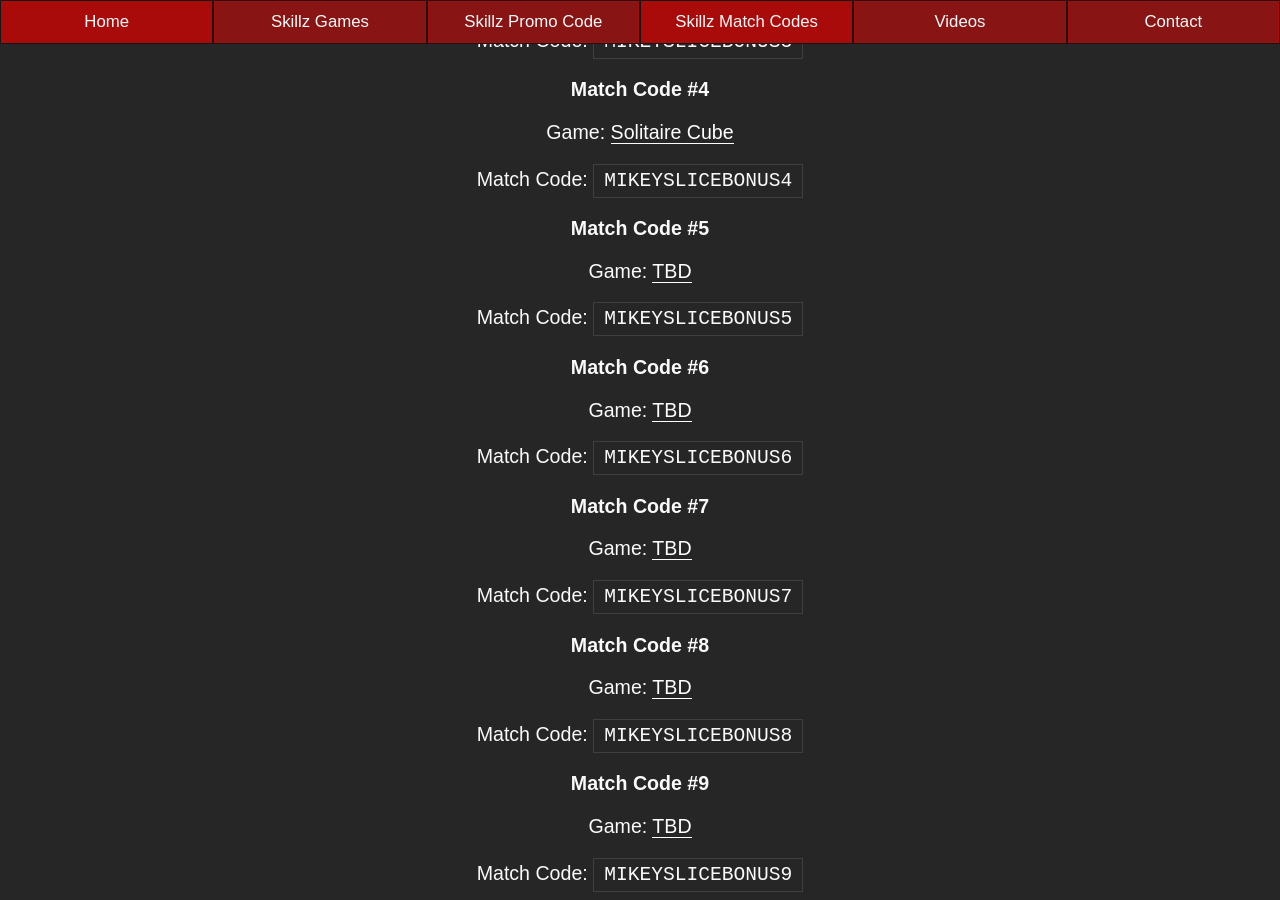
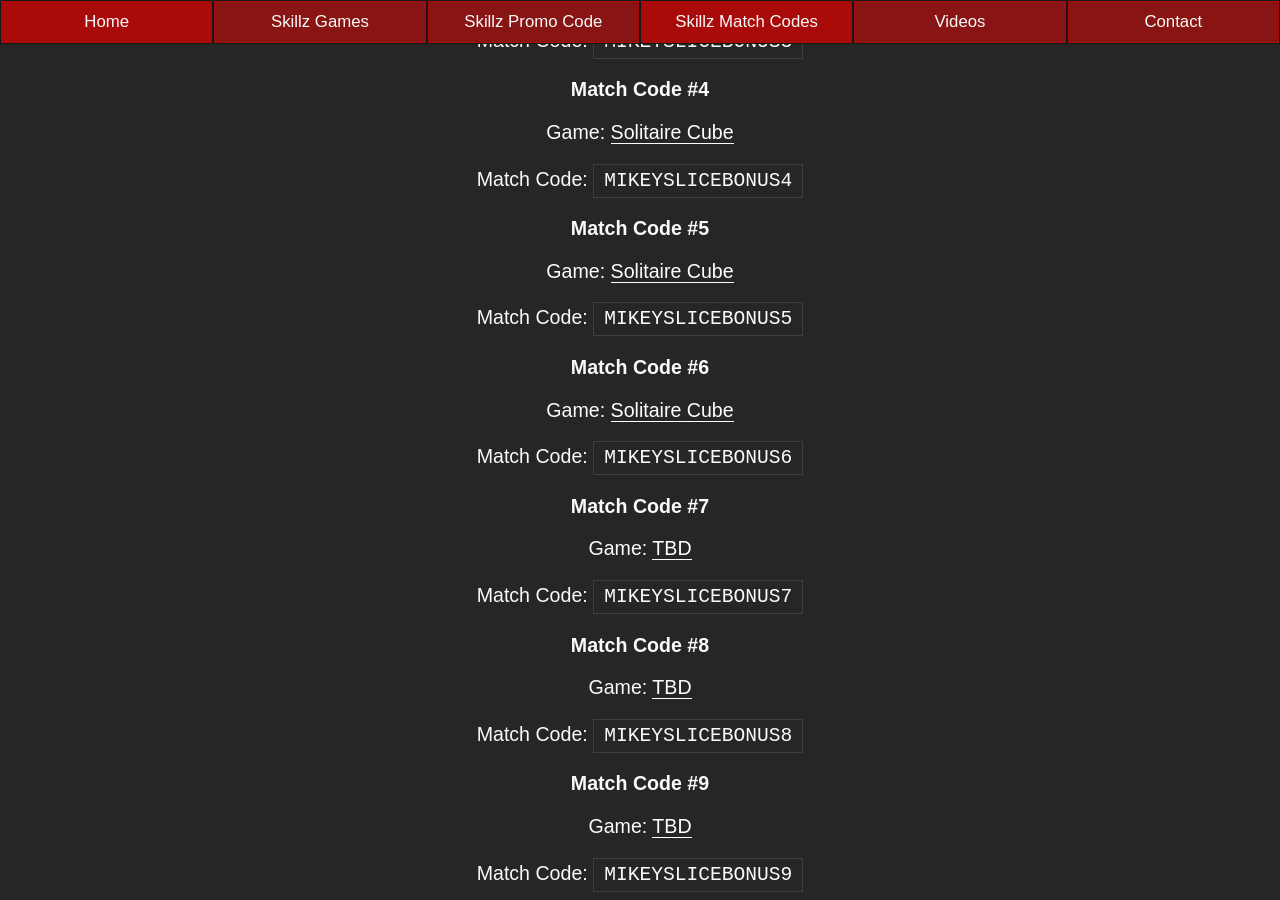
Before and after one commit to mikeyslice/esports-medium, a Jekyll site: the page built from skillz-match-codes.md, in a window 1280 px wide and 900 px high, scrolled down 5108 px. Built offline with Jekyll 4.4.1, drawn with Linux system fonts in a browser that asks for light colours.

Commit message:
Update Skillz Match Codes “skillz-match-codes”

```diff
--- a/_includes/pages/skillz-match-codes.html
+++ b/_includes/pages/skillz-match-codes.html
@@ -187,13 +187,13 @@
 
 <h3>Match Code #5</h3>
 
-<p>Game: <a href="/skillz-games/">TBD</a><p>
+<p>Game: <a href="/skillz-games/">Solitaire Cube</a><p>
 
 <p>Match Code: <code>MIKEYSLICEBONUS5</code><p>
 
 <h3>Match Code #6</h3>
 
-<p>Game: <a href="/skillz-games/">TBD</a><p>
+<p>Game: <a href="/skillz-games/">Solitaire Cube</a><p>
 
 <p>Match Code: <code>MIKEYSLICEBONUS6</code><p>
 
```
